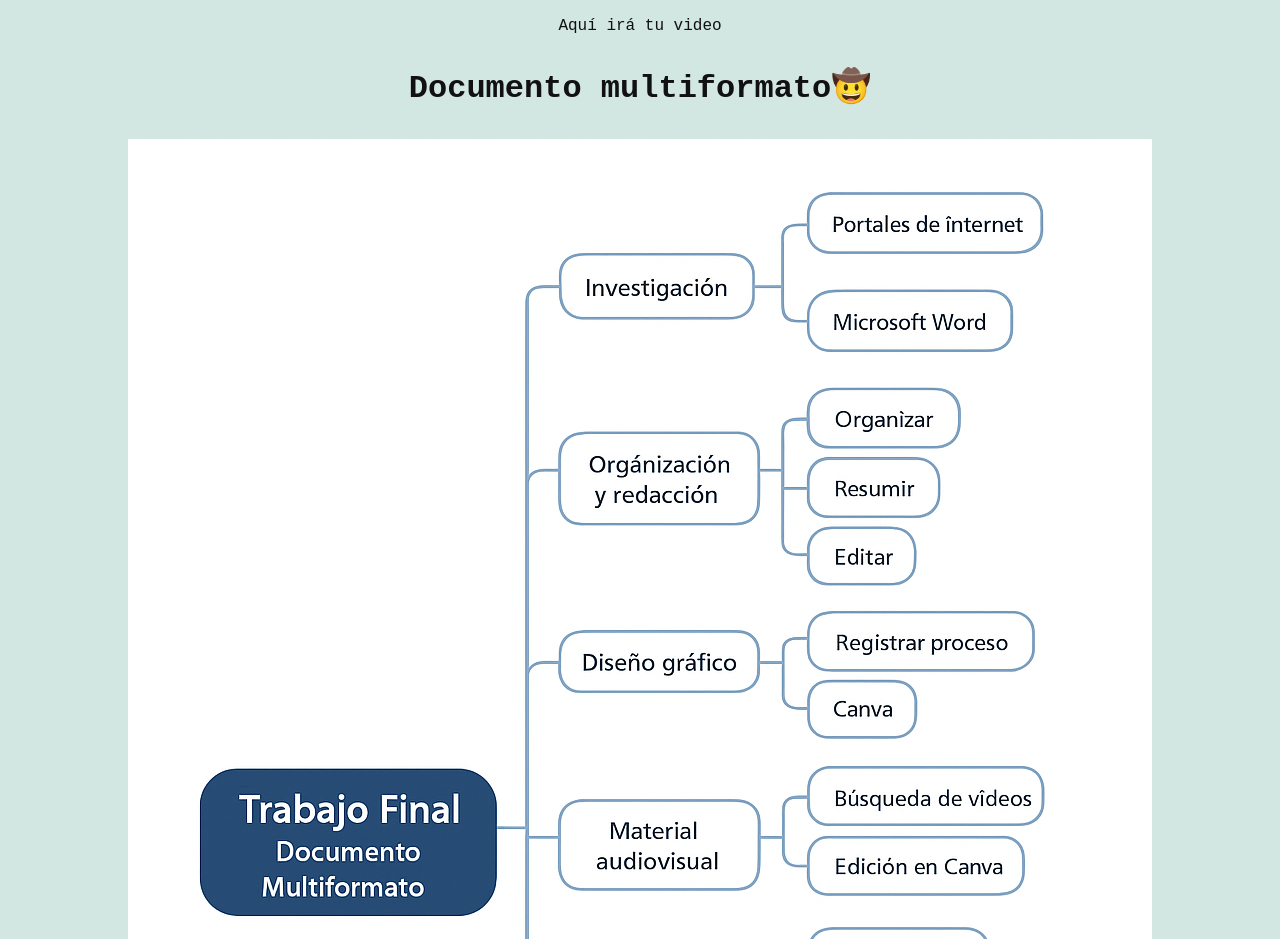
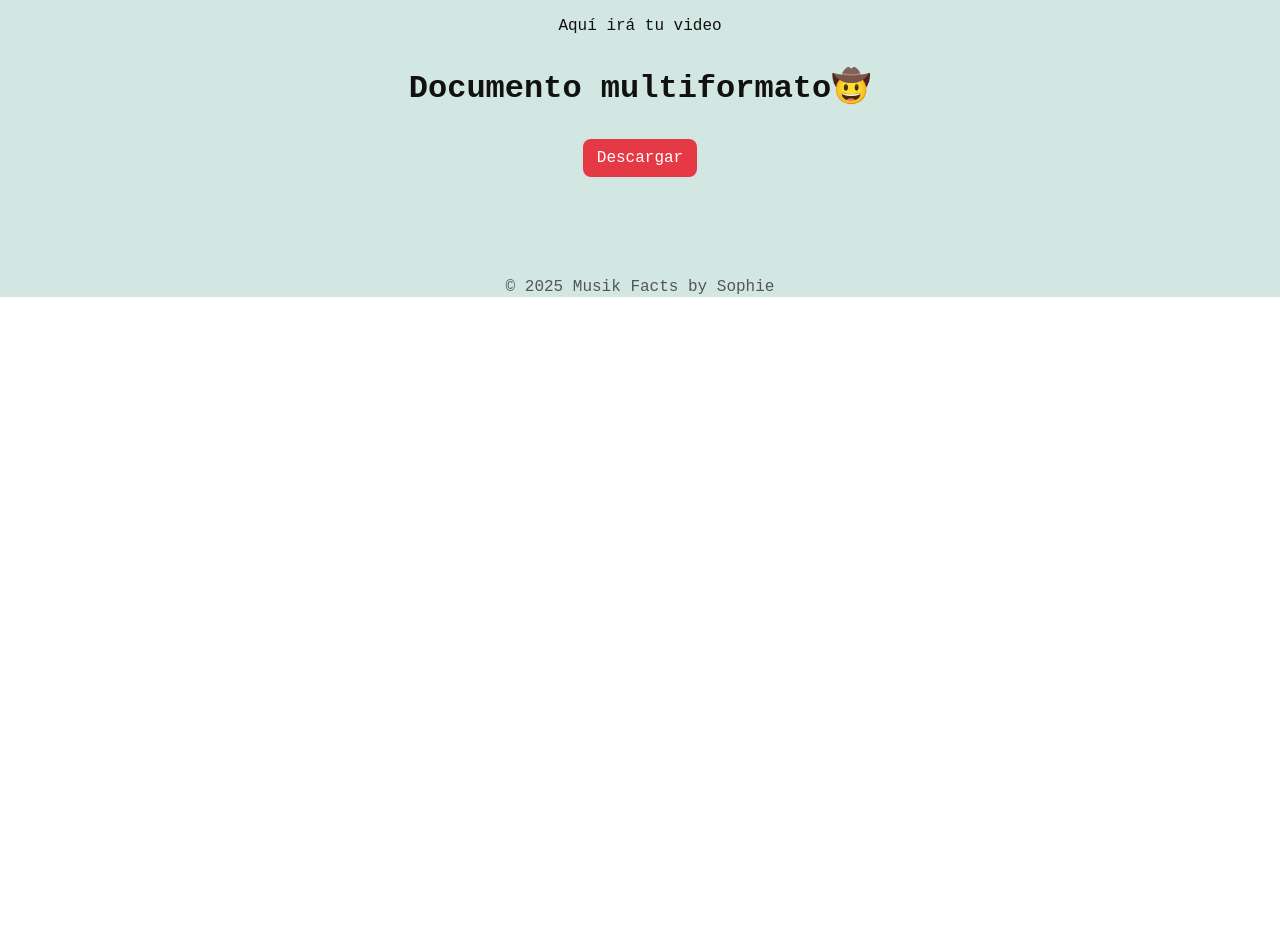
Before and after one commit to sofocles29/proyectofinalmf, a plain HTML site: page index.html in a window 1280 px wide. Shown: the part 3080-4019 px from the top of the page. After the commit the page ends 3377 px from the top, so only its background shows below. Drawn offline with Linux system fonts and the light colour scheme.

Commit message:
Update index.html to replace image with a download link for the multiformato document and add a blank line in favicon.svg for formatting consistency.

```diff
--- a/index.html
+++ b/index.html
@@ -302,7 +302,7 @@ function mostrarImagenesSubasta() {
   <div class="video-box">Aquí irá tu video</div>
 
   <h3>Documento multiformato🤠</h3>
-  <img src="documento_multiformato.png" alt="Documento multiformato">
+  <a href="documento_multiformato.png" download class="pdf-btn">Descargar</a>
 </section>
 
 <footer>© 2025 Musik Facts by Sophie</footer>
```
Also changed, not shown: favicon.svg.
